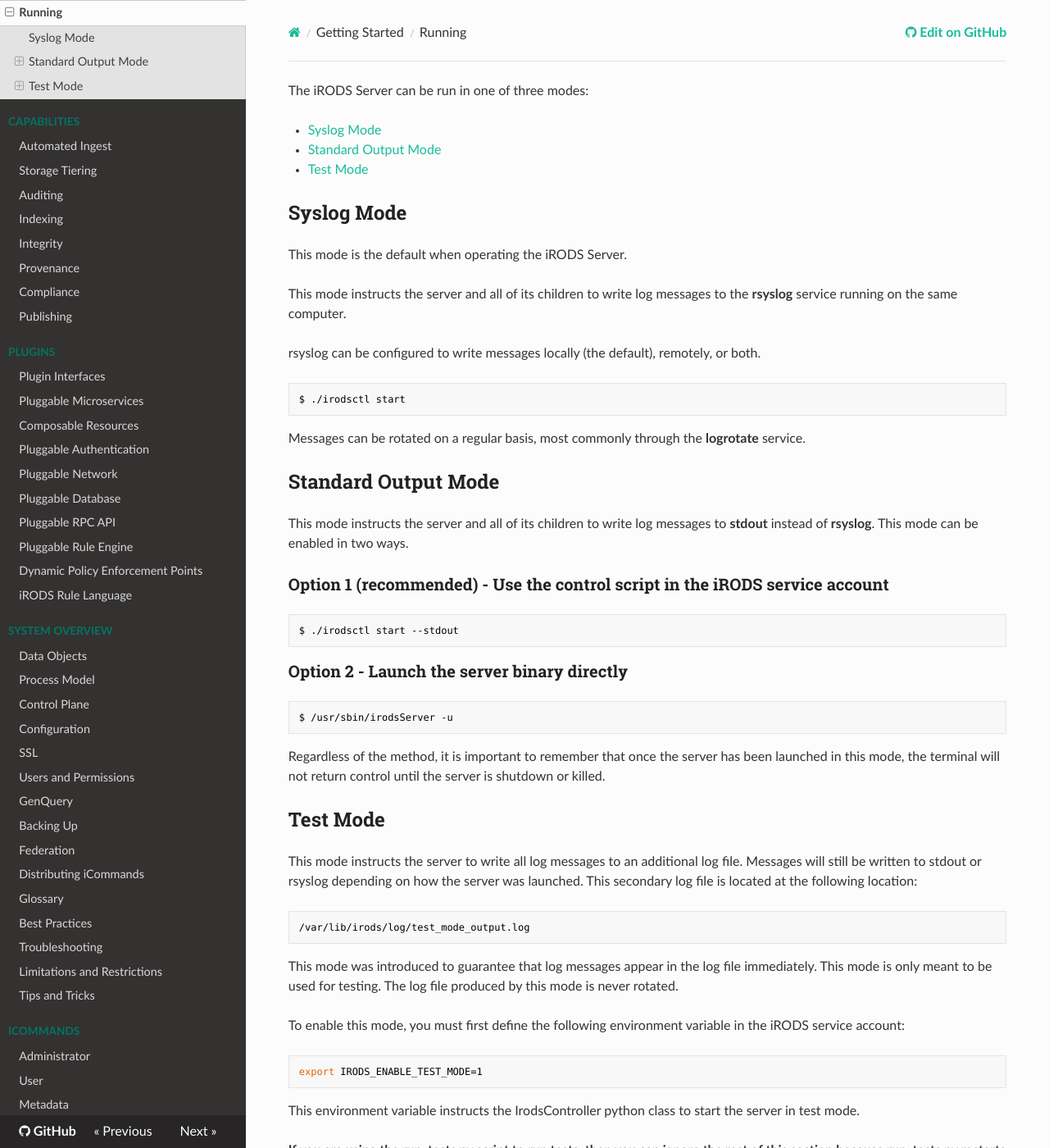
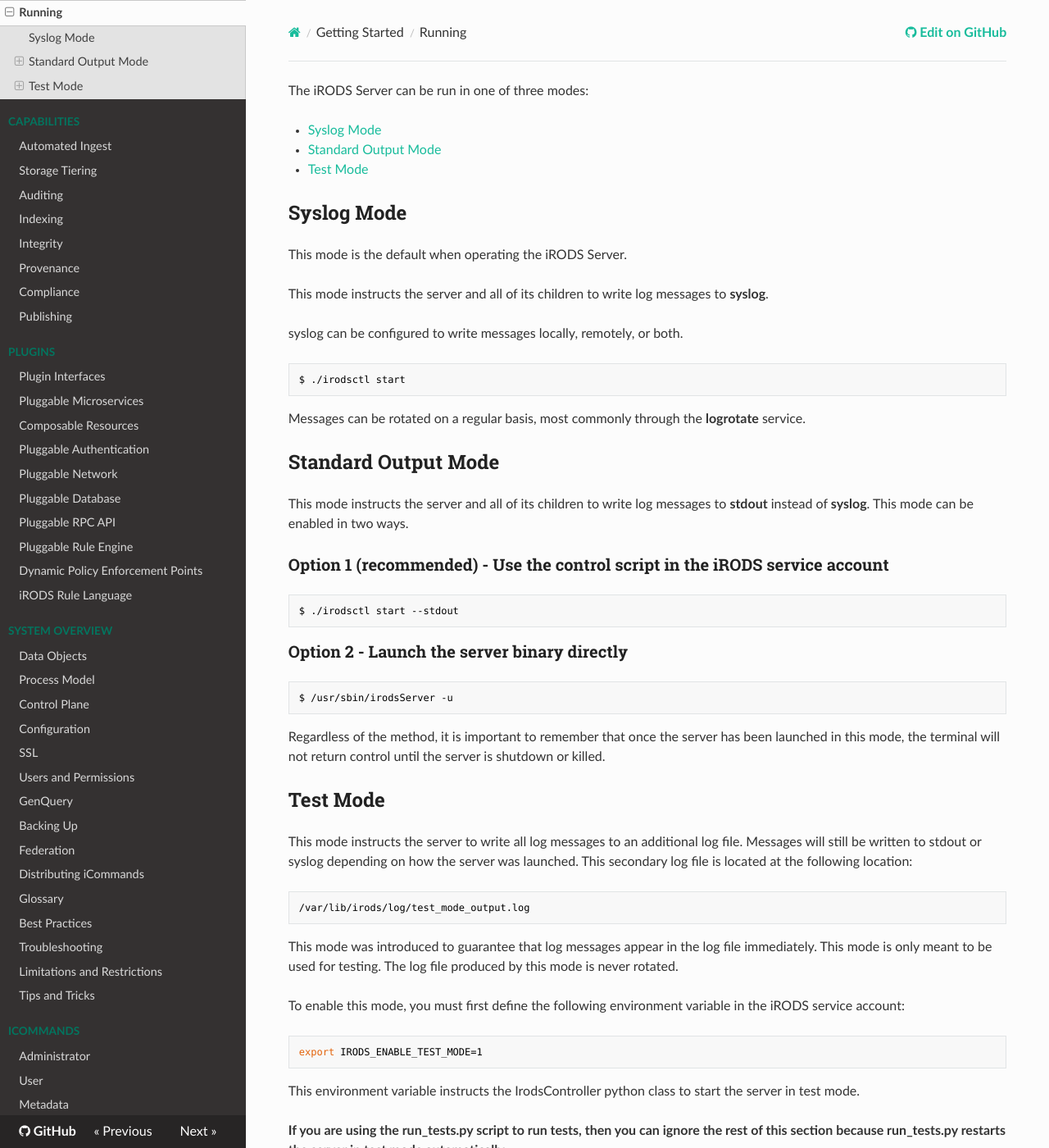
Before and after one commit to irods/irods_docs, an MkDocs documentation site: the page built from docs/getting_started/running.md, in a window 1280 px wide and 1400 px high. Shown: the whole window at 82% size. Built offline with MkDocs 1.6.1, drawn with Linux system fonts in a browser that asks for light colours; nearby versions of some CDN libraries.

Commit message:
[#281] Remove references to rsyslog under "Getting Started > Running".

````diff
--- a/docs/getting_started/running.md
+++ b/docs/getting_started/running.md
@@ -9,10 +9,9 @@
 ## Syslog Mode
 This mode is the default when operating the iRODS Server.
 
-This mode instructs the server and all of its children to write log messages to the **rsyslog** service running on the same computer.
+This mode instructs the server and all of its children to write log messages to **syslog**.
 
-rsyslog can be configured to write messages locally (the default), remotely, or both.
-
+syslog can be configured to write messages locally, remotely, or both.
 
 ```bash
 $ ./irodsctl start
@@ -21,7 +20,7 @@
 Messages can be rotated on a regular basis, most commonly through the **logrotate** service.
 
 ## Standard Output Mode
-This mode instructs the server and all of its children to write log messages to **stdout** instead of **rsyslog**. This mode can be enabled in two ways.
+This mode instructs the server and all of its children to write log messages to **stdout** instead of **syslog**. This mode can be enabled in two ways.
 
 ### Option 1 (recommended) - Use the control script in the iRODS service account
 ```bash
@@ -36,7 +35,7 @@
 Regardless of the method, it is important to remember that once the server has been launched in this mode, the terminal will not return control until the server is shutdown or killed.
 
 ## Test Mode
-This mode instructs the server to write all log messages to an additional log file. Messages will still be written to stdout or rsyslog depending on how the server was launched. This secondary log file is located at the following location:
+This mode instructs the server to write all log messages to an additional log file. Messages will still be written to stdout or syslog depending on how the server was launched. This secondary log file is located at the following location:
 ```bash
 /var/lib/irods/log/test_mode_output.log
 ```
````
